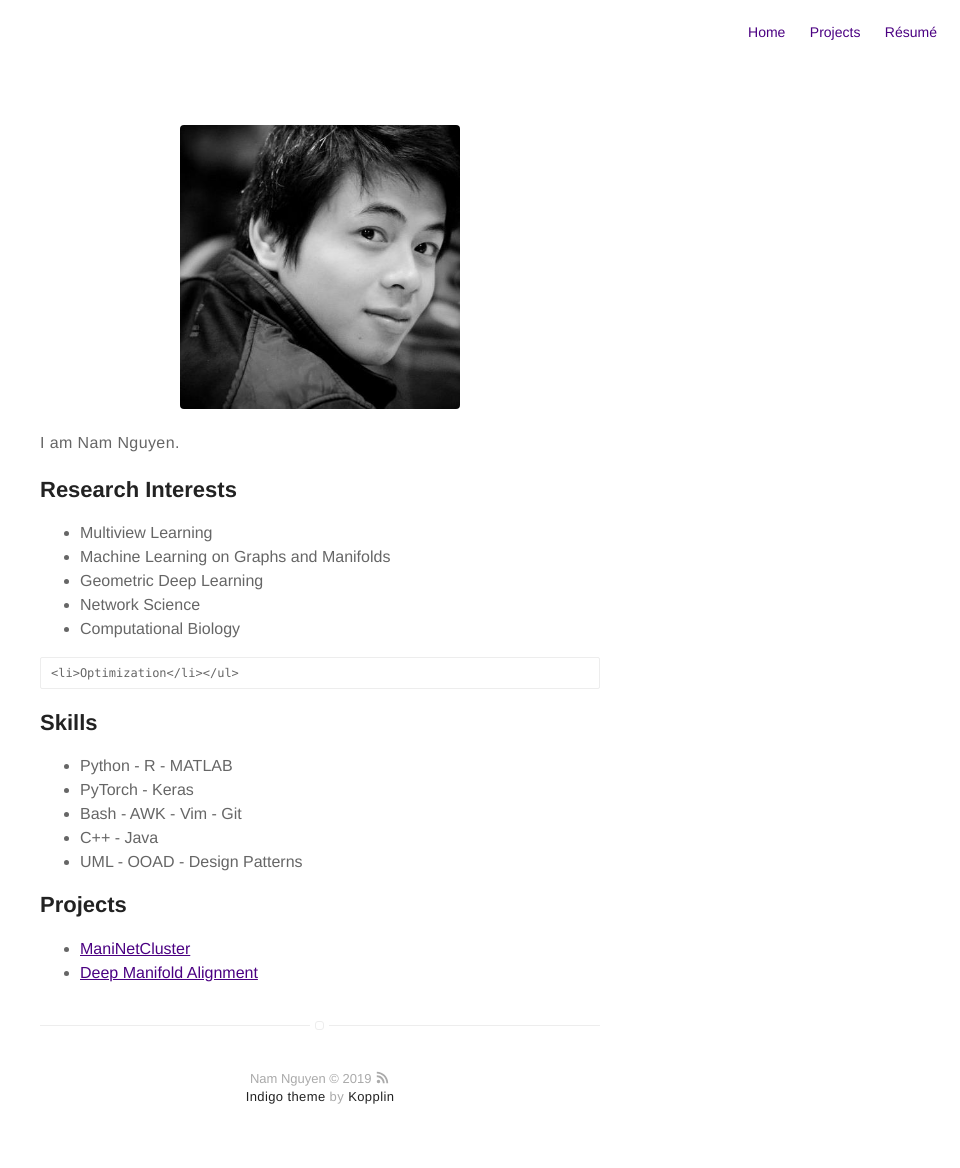
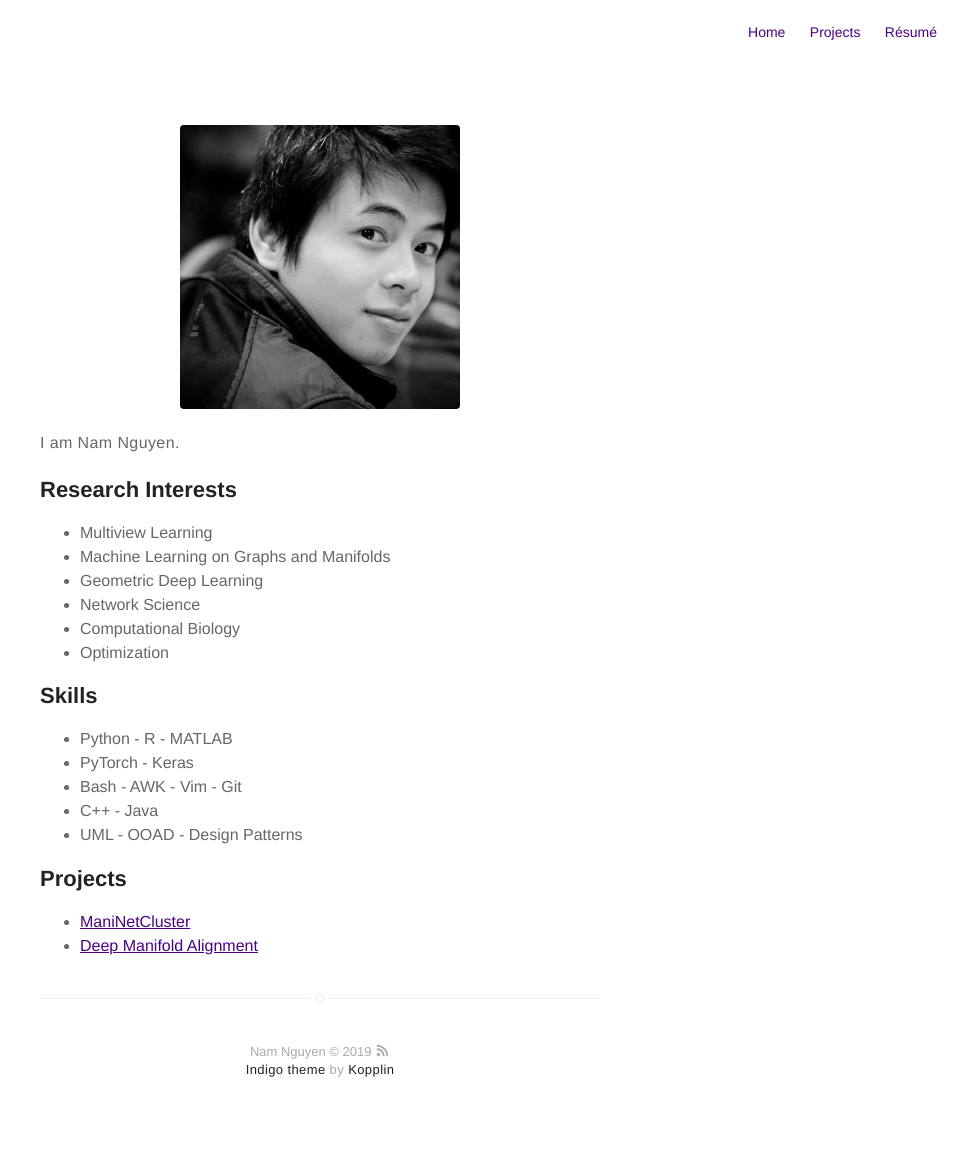
Before and after one commit to MaximHelio/MaximHelio.github.io, a Jekyll site: the page built from about.md, in a window 1280 px wide. Shown: the whole page, without its empty margins (320-1280 px from the left). Built offline with Jekyll 4.4.1, drawn with Linux system fonts in a browser that asks for light colours; after the commit the page ends 1141 px from its top, so only the background shows below that.

```diff
--- a/about.md
+++ b/about.md
@@ -15,7 +15,7 @@ layout: page
 	<li>Machine Learning on Graphs and Manifolds</li>
 	<li>Geometric Deep Learning</li>
 	<li>Network Science</li>
-	<li>Computational Biology</li></ul>
+	<li>Computational Biology</li>
 	<li>Optimization</li></ul>
 
 
```
